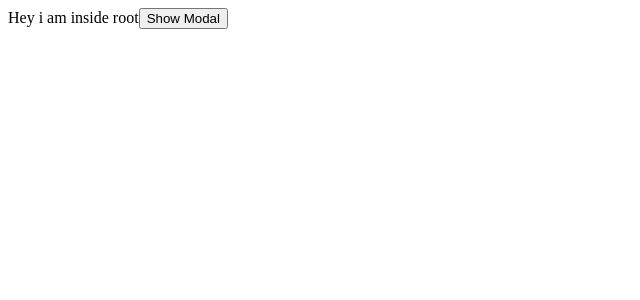
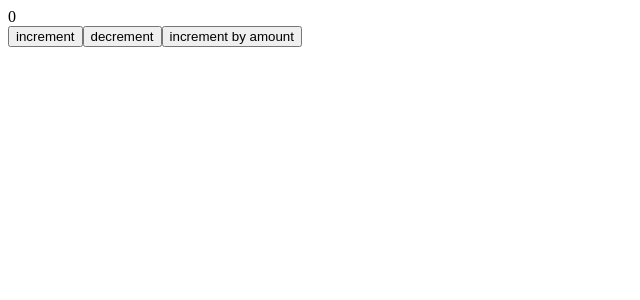
Before and after one commit to kuldeeparmar/React-, a React app: page / in a window 1280 px wide. Shown: the top 300 px of the page, without its empty margins (0-640 px from the left). Built offline with nearby package versions, Linux system fonts and the light colour scheme.

Commit message:
Explore Redux Toolkit

```diff
--- a/package.json
+++ b/package.json
@@ -12,9 +12,11 @@
   "license": "ISC",
   "description": "",
   "dependencies": {
+    "@reduxjs/toolkit": "^2.2.7",
     "path": "^0.12.7",
     "react": "^18.3.1",
-    "react-dom": "^18.3.1"
+    "react-dom": "^18.3.1",
+    "react-redux": "^9.1.2"
   },
   "devDependencies": {
     "@babel/core": "^7.25.2",
--- a/src/App.js
+++ b/src/App.js
@@ -9,19 +9,24 @@
 import { ThemeContext } from "./ThemeContext.js";
 import Navbar from './Navbar.js'
 import { createPortal } from "react-dom";
+import { useSelector, useDispatch } from 'react-redux'
+import { decrement, increment, incrementByAmount } from './counterSlice'
 
 
 
 
 const App = () => {
 
-  const [show,setshow] = useState(false);
+  const count = useSelector((state) => state.counter.value)
+  const dispatch = useDispatch()
 
   return (
     <>
-    Hey i am inside root
-    <button onClick={() => setshow(!show)}>Show Modal</button>
-    {show && createPortal(<div>This is modal</div>,document.body)}
+    {count}
+    <br/>
+    <button onClick={() => dispatch(increment())}>increment</button>
+    <button onClick={() => dispatch(decrement())}>decrement</button>
+    <button onClick={() => dispatch(incrementByAmount(5))}>increment by amount</button>
     </>
   );
 };
--- /dev/null
+++ b/src/counterSlice.js
@@ -0,0 +1,30 @@
+import { createSlice } from "@reduxjs/toolkit";
+
+const initialState = {
+  value: 0,
+};
+
+export const counterSlice = createSlice({
+  name: "counter",
+  initialState,
+  reducers: {
+    increment: (state) => {
+      // Redux Toolkit allows us to write "mutating" logic in reducers. It
+      // doesn't actually mutate the state because it uses the Immer library,
+      // which detects changes to a "draft state" and produces a brand new
+      // immutable state based off those changes
+      state.value += 1;
+    },
+    decrement: (state) => {
+      state.value -= 1;
+    },
+    incrementByAmount: (state, action) => {
+      state.value += action.payload;
+    },
+  },
+});
+
+// Action creators are generated for each case reducer function
+export const { increment, decrement, incrementByAmount } = counterSlice.actions
+
+export default counterSlice.reducer
--- a/src/index.js
+++ b/src/index.js
@@ -2,7 +2,14 @@
 import ReactDOM from 'react-dom/client';
 import Apps from "./App";
 import './style.css';
+import { store } from './store'
+import { Provider } from 'react-redux'
+
 
 const root = ReactDOM.createRoot(document.getElementById("root"));
 
-root.render(<Apps/>);
+root.render(
+    <Provider store={store}>
+    <Apps />
+  </Provider>
+);
--- /dev/null
+++ b/src/store.js
@@ -0,0 +1,8 @@
+import { configureStore } from '@reduxjs/toolkit'
+import counterReducer from './counterSlice'
+
+export const store = configureStore({
+  reducer: {
+    counter: counterReducer,
+  },
+})
```
Also changed, not shown: 1 other file (tests, documents, lock files or other folders).
